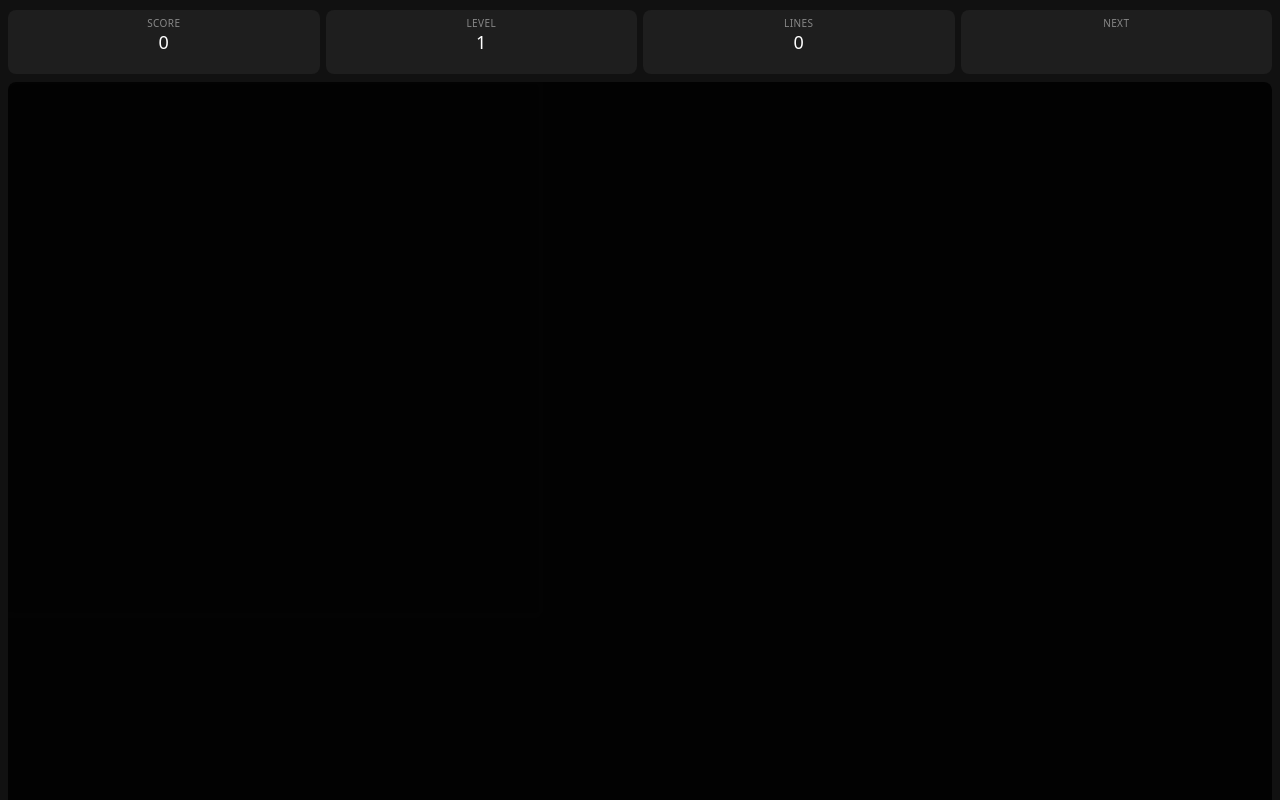
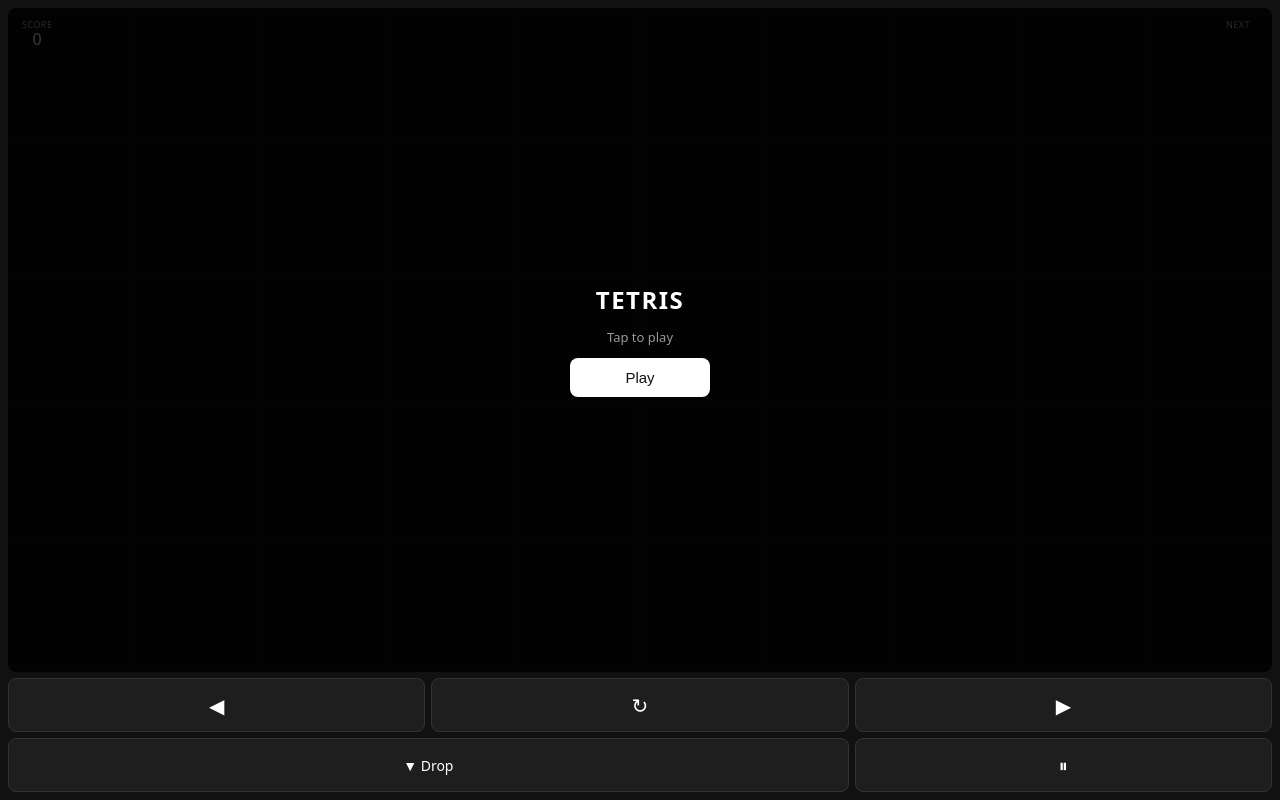
Before and after one commit to mrmizuti/tetris-nook, a plain HTML site: page index.html in a window 1280 px wide. Shown: the top 800 px of the page. Drawn offline with Linux system fonts and the light colour scheme.

Commit message:
Add files via upload

```diff
--- a/index.html
+++ b/index.html
@@ -8,43 +8,94 @@
   <title>Tetris</title>
   <style>
     *, *::before, *::after { box-sizing: border-box; margin: 0; padding: 0; touch-action: manipulation; }
-    body { background: #111; display: flex; flex-direction: column; align-items: stretch; min-height: 100dvh; padding: 10px 8px; gap: 8px; font-family: system-ui, sans-serif; color: #fff; }
-    #topbar { display: grid; grid-template-columns: repeat(4, 1fr); gap: 6px; width: 100%; }
-    .stat-box { background: #1e1e1e; border-radius: 8px; padding: 6px 4px; text-align: center; }
-    .stat-label { font-size: 10px; color: #888; text-transform: uppercase; letter-spacing: 0.04em; }
-    .stat-val { font-size: 18px; font-weight: 500; }
-    #next-box { display: flex; flex-direction: column; align-items: center; justify-content: center; }
-    #canvas-wrap { position: relative; width: 100%; border-radius: 8px; overflow: hidden; }
-    #board { display: block; width: 100%; height: auto; }
-    #overlay { position: absolute; inset: 0; background: rgba(0,0,0,0.78); display: flex; flex-direction: column; align-items: center; justify-content: center; gap: 12px; border-radius: 8px; }
+    html, body { height: 100%; overflow: hidden; }
+    body {
+      background: #111;
+      display: flex;
+      flex-direction: column;
+      align-items: stretch;
+      height: 100dvh;
+      padding: 8px;
+      gap: 6px;
+      font-family: system-ui, sans-serif;
+      color: #fff;
+    }
+    #canvas-wrap {
+      position: relative;
+      width: 100%;
+      flex: 1 1 auto;
+      min-height: 0;
+      border-radius: 8px;
+      overflow: hidden;
+    }
+    #board { display: block; width: 100%; height: 100%; object-fit: fill; }
+    #score-overlay {
+      position: absolute; top: 6px; left: 6px;
+      background: rgba(0,0,0,0.2);
+      border-radius: 8px;
+      padding: 4px 8px;
+      text-align: center;
+    }
+    #score-label { font-size: 9px; color: rgba(255,255,255,0.7); text-transform: uppercase; letter-spacing: 0.05em; }
+    #score { font-size: 16px; font-weight: 500; color: #fff; line-height: 1.1; }
+    #next-overlay {
+      position: absolute; top: 6px; right: 6px;
+      background: rgba(0,0,0,0.2);
+      border-radius: 8px;
+      padding: 4px 6px;
+      text-align: center;
+    }
+    #next-label { font-size: 9px; color: rgba(255,255,255,0.7); text-transform: uppercase; letter-spacing: 0.05em; }
+    #next-canvas { display: block; margin: 2px auto 0; }
+    #overlay {
+      position: absolute; inset: 0;
+      background: rgba(0,0,0,0.78);
+      display: flex; flex-direction: column; align-items: center; justify-content: center;
+      gap: 12px;
+      border-radius: 8px;
+    }
     #overlay-title { color: #fff; font-size: 24px; font-weight: 600; letter-spacing: 0.06em; }
-    #overlay-sub { color: rgba(255,255,255,0.6); font-size: 13px; min-height: 18px; }
+    #overlay-sub { color: rgba(255,255,255,0.6); font-size: 13px; min-height: 16px; }
     .ov-btn { border: none; border-radius: 8px; padding: 11px 32px; font-size: 15px; font-weight: 500; cursor: pointer; min-width: 140px; }
     #start-btn  { background: #fff; color: #111; }
     #resume-btn { background: #fff; color: #111; display: none; }
     #quit-btn   { background: transparent; color: rgba(255,255,255,0.7); border: 1px solid rgba(255,255,255,0.25); display: none; }
     .ov-btn:active { transform: scale(0.97); }
-    #controls { display: grid; grid-template-columns: 1fr 1fr 1fr 1fr; gap: 6px; width: 100%; }
-    .ctrl-btn { background: #1e1e1e; border: 0.5px solid #333; border-radius: 8px; color: #fff; font-size: 20px; height: 54px; display: flex; align-items: center; justify-content: center; cursor: pointer; user-select: none; -webkit-user-select: none; }
+    #controls {
+      display: grid;
+      grid-template-columns: 1fr 1fr 1fr;
+      gap: 6px;
+      width: 100%;
+      flex-shrink: 0;
+    }
+    .ctrl-btn {
+      background: #1e1e1e;
+      border: 0.5px solid #333;
+      border-radius: 8px;
+      color: #fff;
+      font-size: 20px;
+      height: 54px;
+      display: flex; align-items: center; justify-content: center;
+      cursor: pointer;
+      user-select: none; -webkit-user-select: none;
+    }
     .ctrl-btn:active { background: #2a2a2a; transform: scale(0.95); }
-    #btn-drop { grid-column: 1 / 4; font-size: 14px; font-weight: 500; }
+    #btn-drop  { grid-column: 1 / 3; font-size: 14px; font-weight: 500; }
     #btn-pause { font-size: 18px; }
   </style>
 </head>
 <body>
 
-<div id="topbar">
-  <div class="stat-box"><div class="stat-label">Score</div><div class="stat-val" id="score">0</div></div>
-  <div class="stat-box"><div class="stat-label">Level</div><div class="stat-val" id="level">1</div></div>
-  <div class="stat-box"><div class="stat-label">Lines</div><div class="stat-val" id="lines">0</div></div>
-  <div class="stat-box" id="next-box">
-    <div class="stat-label">Next</div>
-    <canvas id="next-canvas" width="52" height="36" style="display:block;width:52px;height:36px;margin:2px auto 0;"></canvas>
+<div id="canvas-wrap">
+  <canvas id="board"></canvas>
+  <div id="score-overlay">
+    <div id="score-label">Score</div>
+    <div id="score">0</div>
   </div>
-</div>
-
-<div id="canvas-wrap">
-  <canvas id="board" width="300" height="600"></canvas>
+  <div id="next-overlay">
+    <div id="next-label">Next</div>
+    <canvas id="next-canvas" width="44" height="32"></canvas>
+  </div>
   <div id="overlay">
     <div id="overlay-title">TETRIS</div>
     <div id="overlay-sub">Tap to play</div>
@@ -58,8 +109,8 @@
   <div class="ctrl-btn" id="btn-left">◀</div>
   <div class="ctrl-btn" id="btn-rotate">↻</div>
   <div class="ctrl-btn" id="btn-right">▶</div>
+  <div class="ctrl-btn" id="btn-drop">▼ Drop</div>
   <div class="ctrl-btn" id="btn-pause">⏸</div>
-  <div class="ctrl-btn" id="btn-drop">▼ Drop</div>
 </div>
 
 <script>
@@ -75,13 +126,32 @@ document.addEventListener('touchstart', e => { if (e.touches.length > 1) e.preve
   }, {passive: false});
 })();
 
-const COLS = 10, ROWS = 20;
+const COLS = 10;
 const canvas = document.getElementById('board');
 const ctx = canvas.getContext('2d');
 const nextCanvas = document.getElementById('next-canvas');
 const nctx = nextCanvas.getContext('2d');
 
-function cellSize() { return canvas.offsetWidth / COLS; }
+/* Size canvas to fill its container, maintaining 10:15 ratio */
+function resizeCanvas() {
+  const wrap = document.getElementById('canvas-wrap');
+  const w = wrap.clientWidth;
+  const h = wrap.clientHeight;
+  const cellW = Math.floor(w / COLS);
+  const rows = Math.floor(h / cellW);
+  canvas.width  = cellW * COLS;
+  canvas.height = cellW * rows;
+  canvas.style.width  = '100%';
+  canvas.style.height = '100%';
+  return { cellW, rows };
+}
+
+let ROWS, cellW;
+function initSize() {
+  const r = resizeCanvas();
+  cellW = r.cellW;
+  ROWS  = r.rows;
+}
 
 const COLORS = ['#534AB7','#1D9E75','#D85A30','#378ADD','#D4537E','#639922','#BA7517'];
 const SHAPES = [
@@ -94,7 +164,7 @@ const SHAPES = [
   [[1,1,0],[0,1,1]],
 ];
 
-let board, piece, next, score, lines, level, gameOver, paused, raf, lastTime, dropInterval;
+let board, piece, next, score, gameOver, paused, raf, lastTime, dropInterval;
 
 function newBoard() { return Array.from({length: ROWS}, () => Array(COLS).fill(0)); }
 
@@ -132,17 +202,9 @@ function clearLines() {
   }
   if (!count) return;
   const pts = [0, 100, 300, 500, 800];
-  score += (pts[count] || 1000) * level;
-  lines += count;
-  level = Math.floor(lines/10) + 1;
-  dropInterval = Math.max(100, 800 - (level-1)*80);
-  updateStats();
-}
-
-function updateStats() {
+  score += pts[count] || 1000;
+  dropInterval = Math.max(100, 800 - Math.floor(score/800)*40);
   document.getElementById('score').textContent = score;
-  document.getElementById('level').textContent = level;
-  document.getElementById('lines').textContent = lines;
 }
 
 function spawnPiece() {
@@ -161,7 +223,7 @@ function drawCell(context, x, y, color, sz) {
 }
 
 function drawBoard() {
-  const sz = cellSize();
+  const sz = cellW;
   ctx.clearRect(0, 0, canvas.width, canvas.height);
   ctx.fillStyle = '#0a0a0a';
   ctx.fillRect(0, 0, canvas.width, canvas.height);
@@ -182,11 +244,11 @@ function drawBoard() {
 }
 
 function drawNext() {
-  nctx.clearRect(0, 0, 52, 36);
+  nctx.clearRect(0, 0, 44, 32);
   if (!next) return;
-  const s = next.shape, sz = 10;
-  const ox = Math.floor((52 - s[0].length*sz) / 2);
-  const oy = Math.floor((36 - s.length*sz) / 2);
+  const s = next.shape, sz = 9;
+  const ox = Math.floor((44 - s[0].length*sz) / 2);
+  const oy = Math.floor((32 - s.length*sz) / 2);
   s.forEach((row,r) => row.forEach((v,c) => {
     if (v) { nctx.fillStyle = next.color; nctx.fillRect(ox+c*sz+1, oy+r*sz+1, sz-2, sz-2); }
   }));
@@ -195,7 +257,7 @@ function drawNext() {
 function moveLeft()    { if (!collide(board, piece, -1)) piece.x--; }
 function moveRight()   { if (!collide(board, piece,  1)) piece.x++; }
 function moveDown()    { if (!collide(board, piece, 0, 1)) { piece.y++; return true; } merge(); clearLines(); return spawnPiece(); }
-function hardDrop()    { while (!collide(board, piece, 0, 1)) { piece.y++; score += 2; } merge(); clearLines(); spawnPiece(); updateStats(); }
+function hardDrop()    { while (!collide(board, piece, 0, 1)) { piece.y++; score += 2; } merge(); clearLines(); spawnPiece(); document.getElementById('score').textContent = score; }
 function rotatePiece() {
   const r = rotate(piece.shape);
   let dx = 0;
@@ -222,10 +284,11 @@ function gameLoop(ts) {
 }
 
 function startGame() {
-  board = newBoard(); score = 0; lines = 0; level = 1; gameOver = false; paused = false; dropInterval = 800; lastTime = 0;
+  initSize();
+  board = newBoard(); score = 0; gameOver = false; paused = false; dropInterval = 800; lastTime = 0;
   next = randomPiece();
   spawnPiece();
-  updateStats();
+  document.getElementById('score').textContent = '0';
   hideOverlay();
   document.getElementById('btn-pause').textContent = '⏸';
   if (raf) cancelAnimationFrame(raf);
@@ -240,8 +303,7 @@ function pauseGame() {
 }
 
 function resumeGame() {
-  paused = false;
-  lastTime = 0;
+  paused = false; lastTime = 0;
   document.getElementById('btn-pause').textContent = '⏸';
   hideOverlay();
   raf = requestAnimationFrame(gameLoop);
@@ -262,37 +324,26 @@ document.getElementById('quit-btn').addEventListener('click', () => {
   showOverlay('TETRIS', 'Tap to play', true, false, false);
 });
 
-document.getElementById('btn-pause').addEventListener('pointerdown', e => {
-  e.preventDefault();
-  if (gameOver) return;
-  if (paused) resumeGame(); else pauseGame();
-});
+document.getElementById('btn-pause').addEventListener('pointerdown', e => { e.preventDefault(); if (gameOver) return; if (paused) resumeGame(); else pauseGame(); });
 document.getElementById('btn-left').addEventListener('pointerdown',   e => { e.preventDefault(); if(!gameOver&&!paused){ moveLeft();    drawBoard(); }});
 document.getElementById('btn-right').addEventListener('pointerdown',  e => { e.preventDefault(); if(!gameOver&&!paused){ moveRight();   drawBoard(); }});
 document.getElementById('btn-rotate').addEventListener('pointerdown', e => { e.preventDefault(); if(!gameOver&&!paused){ rotatePiece(); drawBoard(); }});
 document.getElementById('btn-drop').addEventListener('pointerdown',   e => { e.preventDefault(); if(!gameOver&&!paused){ hardDrop();    drawBoard(); }});
 
-let touchStartX, touchStartY, touchStartTime;
-canvas.addEventListener('touchstart', e => {
-  e.preventDefault();
-  touchStartX = e.touches[0].clientX;
-  touchStartY = e.touches[0].clientY;
-  touchStartTime = Date.now();
-}, {passive: false});
+let tx, ty, tt;
+canvas.addEventListener('touchstart', e => { e.preventDefault(); tx=e.touches[0].clientX; ty=e.touches[0].clientY; tt=Date.now(); }, {passive:false});
 canvas.addEventListener('touchend', e => {
   e.preventDefault();
   if (gameOver || paused) return;
-  const dx = e.changedTouches[0].clientX - touchStartX;
-  const dy = e.changedTouches[0].clientY - touchStartY;
-  const dt = Date.now() - touchStartTime;
-  if (Math.abs(dx) > 30 && Math.abs(dx) > Math.abs(dy)) { dx > 0 ? moveRight() : moveLeft(); }
-  else if (dy > 40) { hardDrop(); }
-  else if (dt < 200 && Math.abs(dx) < 15 && Math.abs(dy) < 15) { rotatePiece(); }
+  const dx = e.changedTouches[0].clientX - tx, dy = e.changedTouches[0].clientY - ty, dt = Date.now() - tt;
+  if (Math.abs(dx)>30 && Math.abs(dx)>Math.abs(dy)) { dx>0 ? moveRight() : moveLeft(); }
+  else if (dy>40) { hardDrop(); }
+  else if (dt<200 && Math.abs(dx)<15 && Math.abs(dy)<15) { rotatePiece(); }
   drawBoard();
-}, {passive: false});
+}, {passive:false});
 
 document.addEventListener('keydown', e => {
-  if (e.key==='p' || e.key==='P' || e.key==='Escape') { if(!gameOver){ if(paused) resumeGame(); else pauseGame(); } return; }
+  if (e.key==='p'||e.key==='P'||e.key==='Escape') { if(!gameOver){ if(paused) resumeGame(); else pauseGame(); } return; }
   if (gameOver || paused) return;
   if (e.key==='ArrowLeft')  { e.preventDefault(); moveLeft();    drawBoard(); }
   if (e.key==='ArrowRight') { e.preventDefault(); moveRight();   drawBoard(); }
@@ -301,6 +352,9 @@ document.addEventListener('keydown', e => {
   if (e.key===' ')          { e.preventDefault(); hardDrop();    drawBoard(); }
 });
 
+/* Initial render */
+initSize();
+board = newBoard();
 drawBoard();
 showOverlay('TETRIS', 'Tap to play', true, false, false);
 </script>
```
